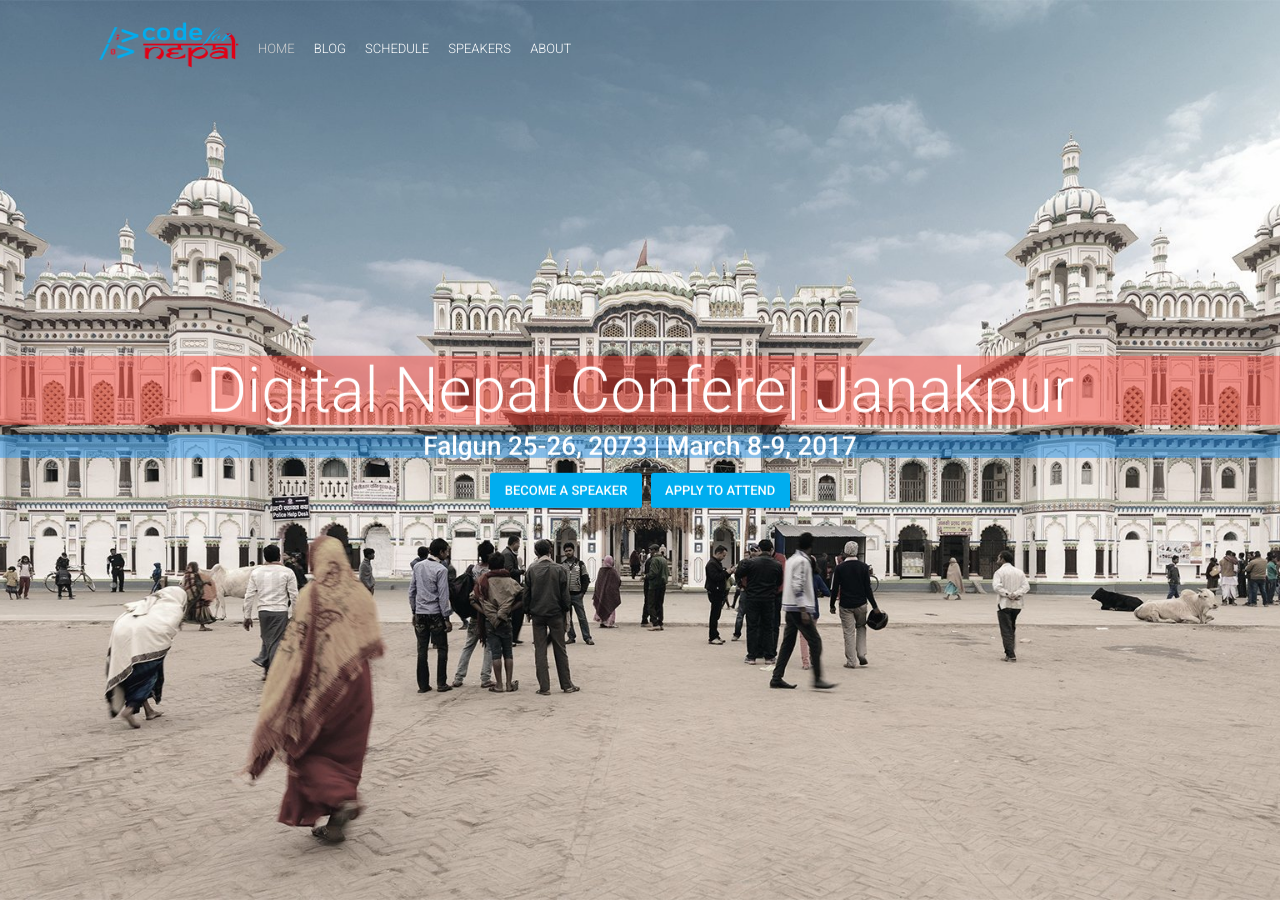
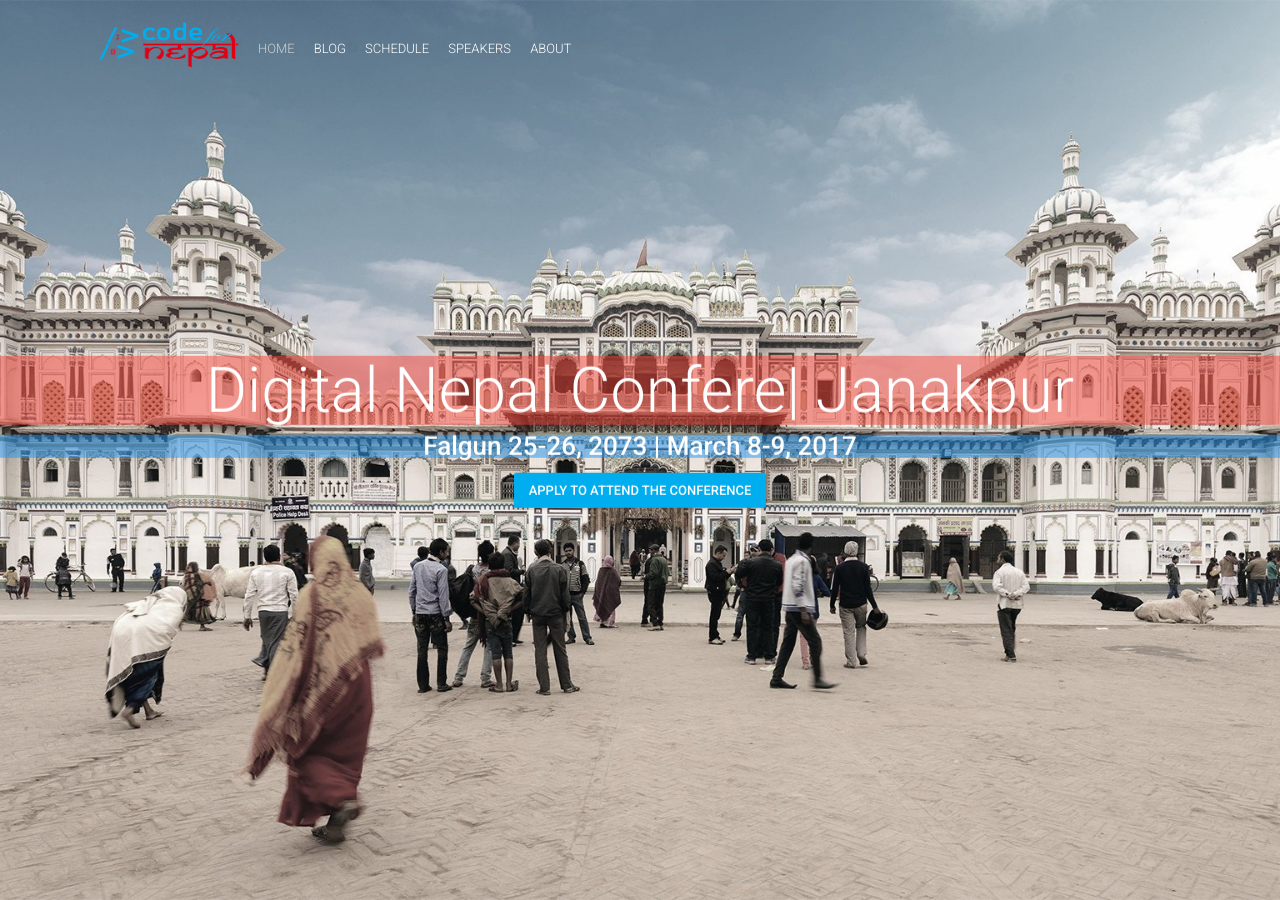
Before and after one commit to ravinepal/visitjanakpur, a Jekyll site: the page built from index.html, in a window 1280 px wide and 900 px high. Built offline with Jekyll 4.4.1, drawn with Linux system fonts in a browser that asks for light colours; nearby versions of some CDN libraries; comment, search, counter and statistics services are not loaded.

Commit message:
remove speaker application

```diff
--- a/_config.yml
+++ b/_config.yml
@@ -48,9 +48,9 @@ navigationLinks:
  - {permalink: "/speakers/", text: "Speakers"}
  - {permalink: "/team/", text: "About"}
 bottomNavigationLinks:
- - {link: "https://docs.google.com/forms/d/e/1FAIpQLSe392Mpc9mD122R2V0r2jyIL3M5QaKCKU-RceqkviASRbaExw/viewform?c=0&w=1", text: "Become a speaker"}
+ - {link: "https://docs.google.com/forms/d/e/1FAIpQLSd-1YHiRCuQ9lRwTAJYE1a7UWv6MeMJQOewpEdS55W0QozVxg/viewform?c=0&w=1", text: "Apply to attend the conference"}
 rightNavigationButtons:
- - {link: "https://docs.google.com/forms/d/e/1FAIpQLSe392Mpc9mD122R2V0r2jyIL3M5QaKCKU-RceqkviASRbaExw/viewform?c=0&w=1", text: "Become a speaker"}
+ - {link: "https://docs.google.com/forms/d/e/1FAIpQLSd-1YHiRCuQ9lRwTAJYE1a7UWv6MeMJQOewpEdS55W0QozVxg/viewform?c=0&w=1", text: "Apply to attend the conference"}
 
 # Hero Block
 heroImage: "JanakiTemple.jpg"
@@ -59,8 +59,7 @@ eventDate: "Falgun 25-26, 2073 | March 8-9, 2017 "
 typeoutTextValues: '"","Conference "'
 typeoutFallback: "Conference "
 heroButtons:
- - {link: "https://docs.google.com/forms/d/e/1FAIpQLSe392Mpc9mD122R2V0r2jyIL3M5QaKCKU-RceqkviASRbaExw/viewform?c=0&w=1", text: "Become a speaker"}
- - {link: "https://goo.gl/forms/IBeZvMpEO0ey56Vx2", text: "Apply to attend"}
+ - {link: "https://goo.gl/forms/IBeZvMpEO0ey56Vx2", text: "Apply to attend the conference"}
 
 # About Block
 aboutTitle: "About Digital Nepal Conference"
```
